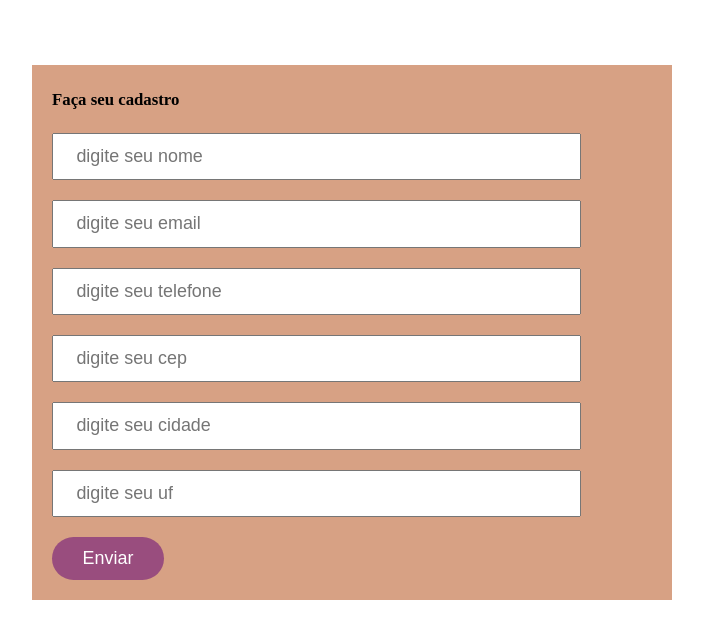
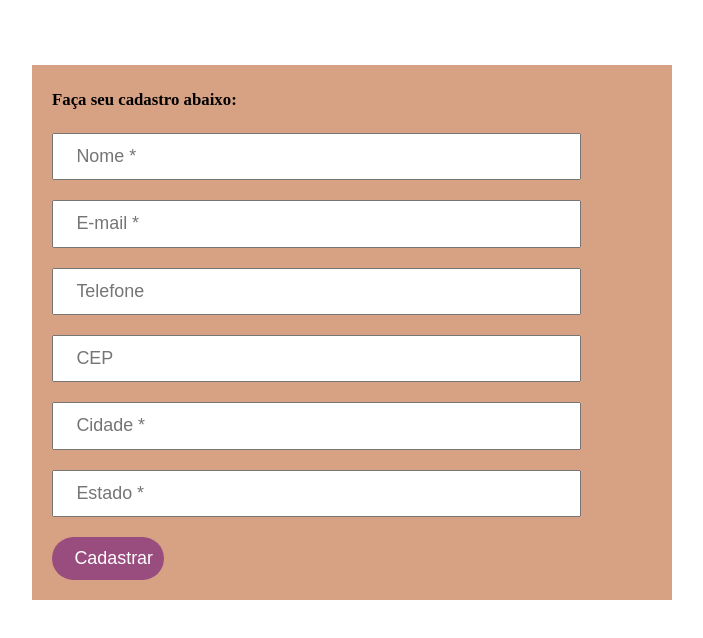
Before and after one commit to LariGTonetto/JSm3, a plain HTML site: page Formularios/formulario.html in a window 1280 px wide. Shown: the whole page, without its empty margins (288-991 px from the left). Drawn offline with Linux system fonts and the light colour scheme; files that its build step writes are made by us from their sources.

Commit message:
Update formulario.html

```diff
--- a/Formularios/formulario.html
+++ b/Formularios/formulario.html
@@ -1,36 +1,37 @@
 <!DOCTYPE html>
 <html lang="pt-br">
+
 <head>
     <meta charset="UTF-8">
     <meta http-equiv="X-UA-Compatible" content="IE=edge">
     <meta name="viewport" content="width=device-width, initial-scale=1.0">
-    <link rel="stylesheet" href="style.css">
-    <title>Javascript</title>
+
+    <link rel="stylesheet" type="text/css" href="./css/style.css">
+    <title>javascript</title>
 </head>
+
 <body>
 
     <div class="container">
-
-        <div class="mensagem"></div>
-
-        <form id="formulario-02">
-            <h2>Faça seu cadastro</h2>
-            <input type="text" placeholder="digite seu nome" class="obrigatorio" name="nome">
-            <input type="text" placeholder="digite seu email" class="email" name="email">
-            <input type="text" placeholder="digite seu telefone" class="" name="telefone">
-            <input type="text" placeholder="digite seu cep" class="numerico" name="cep">
-            <input type="text" placeholder="digite seu cidade" class="obrigatorio" name="cidade">
-            <input type="text" placeholder="digite seu uf" class="uf" name="uf">
-            <button type="submit">Enviar</button>
+        <div class="mensagem">
+        </div>
+        <form id="formulario-3">
+            <h2>Faça seu cadastro abaixo:</h2>
+            <input type="text" placeholder="Nome *" class="obrigatorio" name="nome">
+            <input type="text" placeholder="E-mail *" class="obrigatorio email" name="email">
+            <input type="number" placeholder="Telefone" class="numerico" name="telefone">
+            <input type="number" placeholder="CEP" class="numerico" name="cep">
+            <input type="text" placeholder="Cidade *" class="obrigatorio" name="cidade">
+            <input type="text" placeholder="Estado *" class="obrigatorio uf" name="uf">
+            <button type="submit">Cadastrar</button>
         </form>
 
         <div id="resultado">
 
         </div>
-
     </div>
 
-    <script type="text/javascript" src="script.js"></script>
+    <script src="./js/script.js" type="text/javascript"></script>
+</body>
 
-</body>
 </html>
```
